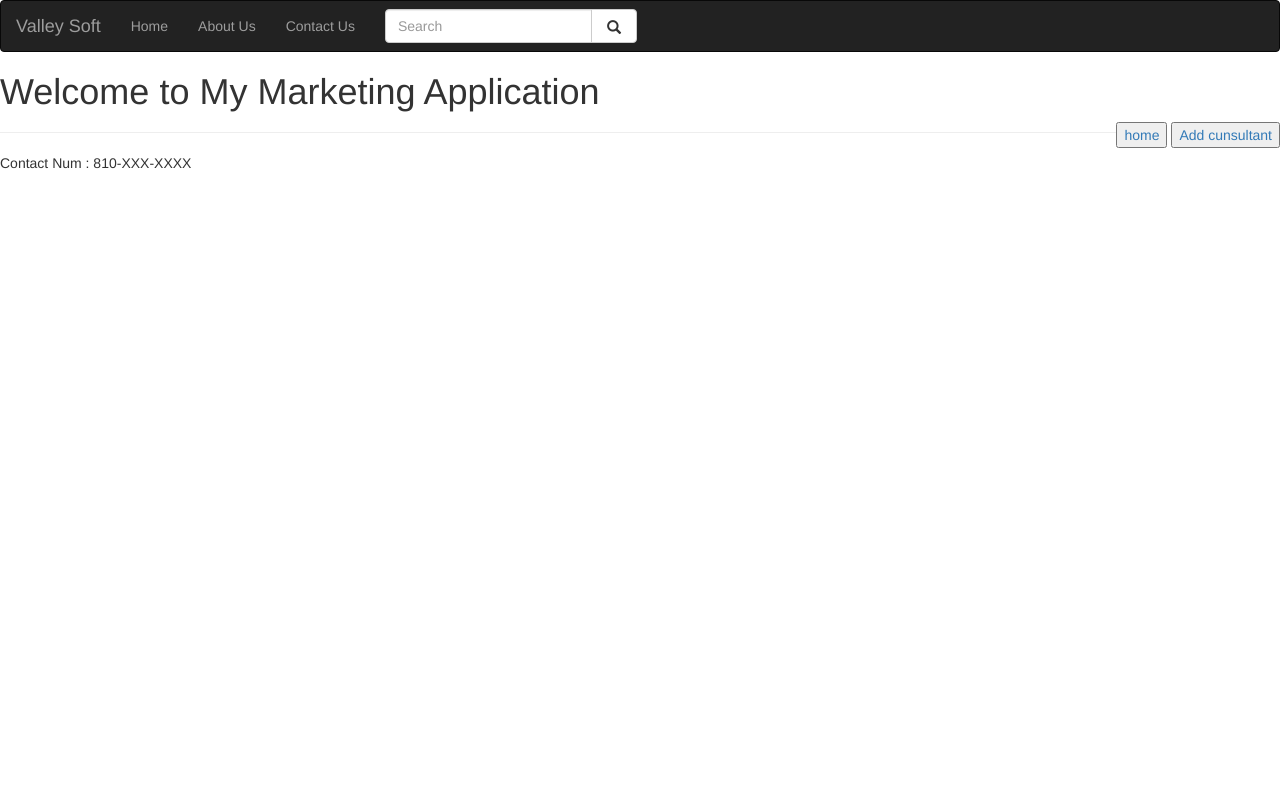
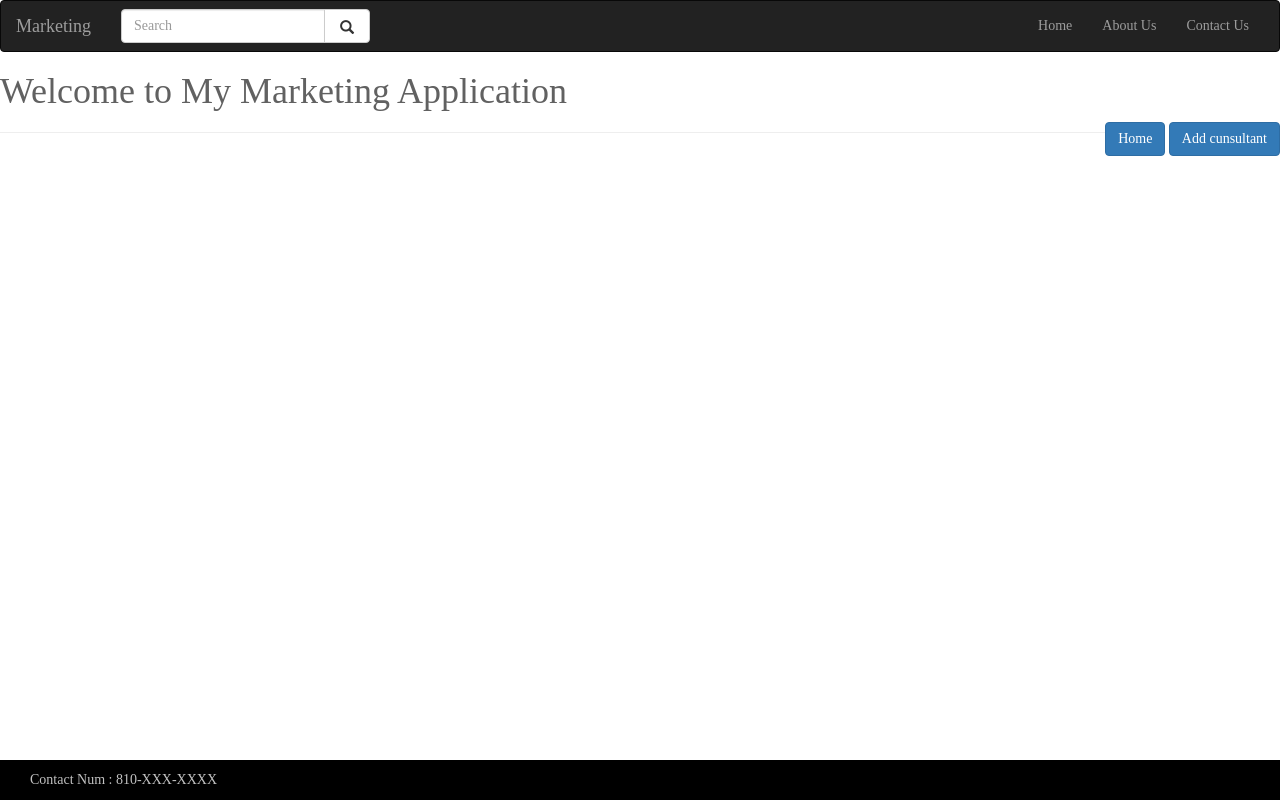
Before and after one commit to sukhesh035/Marketting-App, a website: page public/index.html at #!/home in a window 1280 px wide. Drawn offline with nearby package versions, Linux system fonts and the light colour scheme.

Commit message:
CSS Update

```diff
--- a/public/home/home.html
+++ b/public/home/home.html
@@ -2,8 +2,8 @@
 <div class="main">
 <h1 class="pageTitle">Welcome to My Marketing Application</h1>
 <div class="headerlist pull-right">
-    <button><a ui-sref = "home">home</a></button>
-   <button> <a ui-sref = "addstudents1">Add cunsultant</a></button>
+    <button class="btn btn-primary"><a ui-sref = "home"></a>Home</button>
+   <button class="btn btn-primary"> <a ui-sref = "addstudents1"></a>Add cunsultant</button>
 <!--    <button id="list" class="btn btn-warning" value="List of cunsultants"> List of cunsultants </button>-->
 </div>
 </div>
--- a/public/index.html
+++ b/public/index.html
@@ -7,19 +7,20 @@
     <link rel="stylesheet" href="https://maxcdn.bootstrapcdn.com/bootstrap/3.3.7/css/bootstrap.min.css">
     <script src="https://ajax.googleapis.com/ajax/libs/jquery/3.2.0/jquery.min.js"></script>
     <script src="https://maxcdn.bootstrapcdn.com/bootstrap/3.3.7/js/bootstrap.min.js"></script>
+    <link href="https://fonts.googleapis.com/css?family=Archivo+Narrow" rel="stylesheet">
     <link rel="stylesheet" href="home/home.css">
     <script src="/lib/angular.min.js"></script>
     <script src="/lib/angular-ui-router.js"></script>
     <script src="/routes/route.js"></script>
     <script src="app.js"></script>
-<body ng-app="marketin_App">
+    <body ng-app="marketin_App" style="font-family: 'Enriqueta', serif;color:#616161">
         <div class="main1">
             <nav class="navbar navbar-inverse">
                 <div class="container-fluid">
                     <div class="navbar-header">
-            <a class="navbar-brand" href="#">Valley Soft</a>
+                        <a class="navbar-brand" href="#">Marketing</a>
                     </div>
-        <ul class="nav navbar-nav">
+                    <ul class="nav navbar-nav pull-right">
                         <li><a ui-sref="home">Home</a></li>
                         <li><a ui-sref="#">About Us</a></li>
                         <li><a ui-sref="#">Contact Us</a></li>
@@ -44,9 +45,27 @@
 
         </div>
         <hr/>
+
         <footer>
             <div class="footer"> Contact Num : 810-XXX-XXXX</div>
         </footer>
 
+
+
+        <style>
+            .footer{
+                background: black;
+                bottom: 0px;
+                    padding: 10px 30px 10px 30px;
+            }
+            footer{
+                color: #c1c1c1;
+                bottom: 0px;
+                position: absolute;
+                width: 100%;
+            }
+        </style>
+
+
     </body>
 </html>
```
Lines whose indentation alone changed are shown as unchanged.
